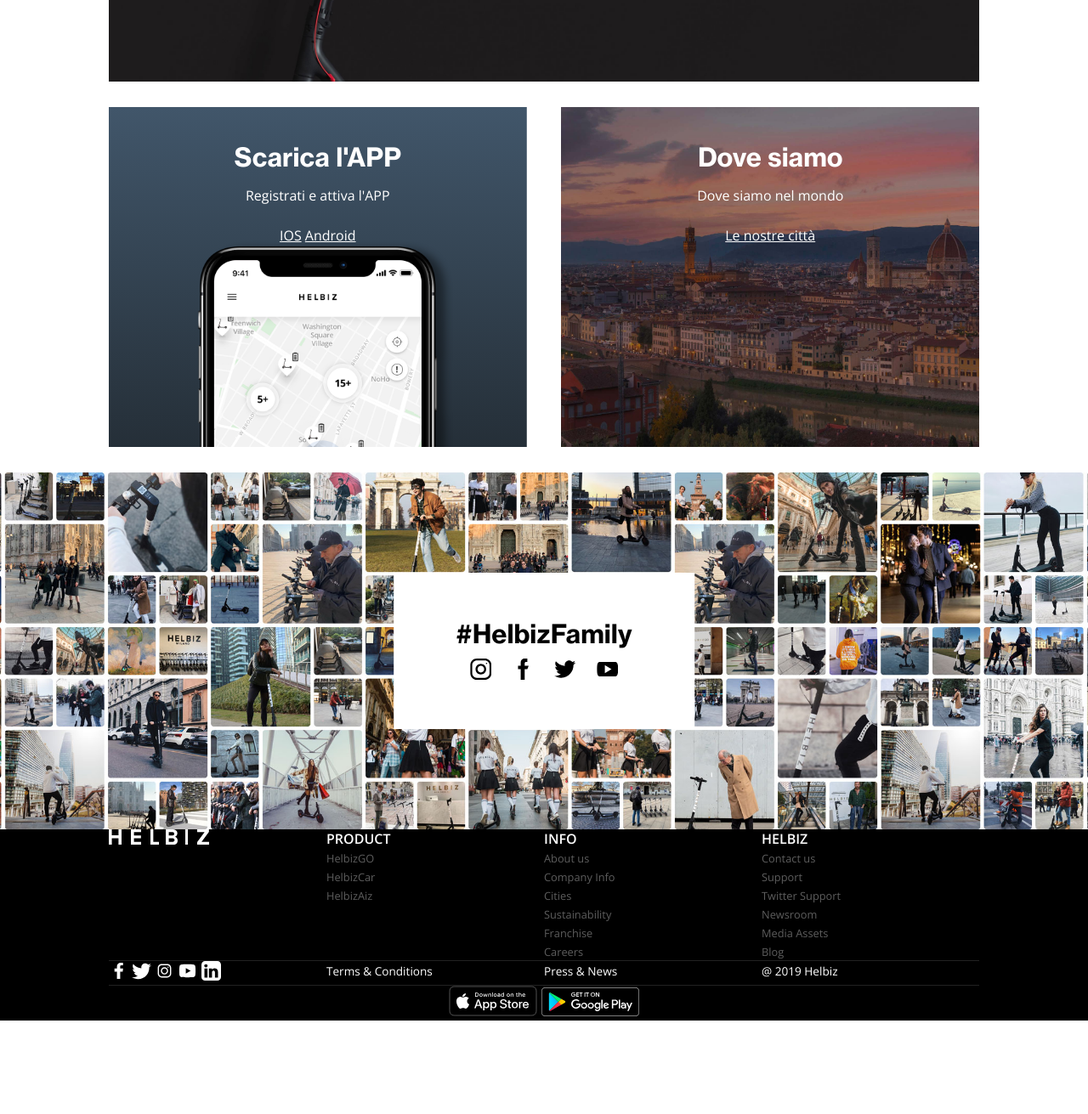
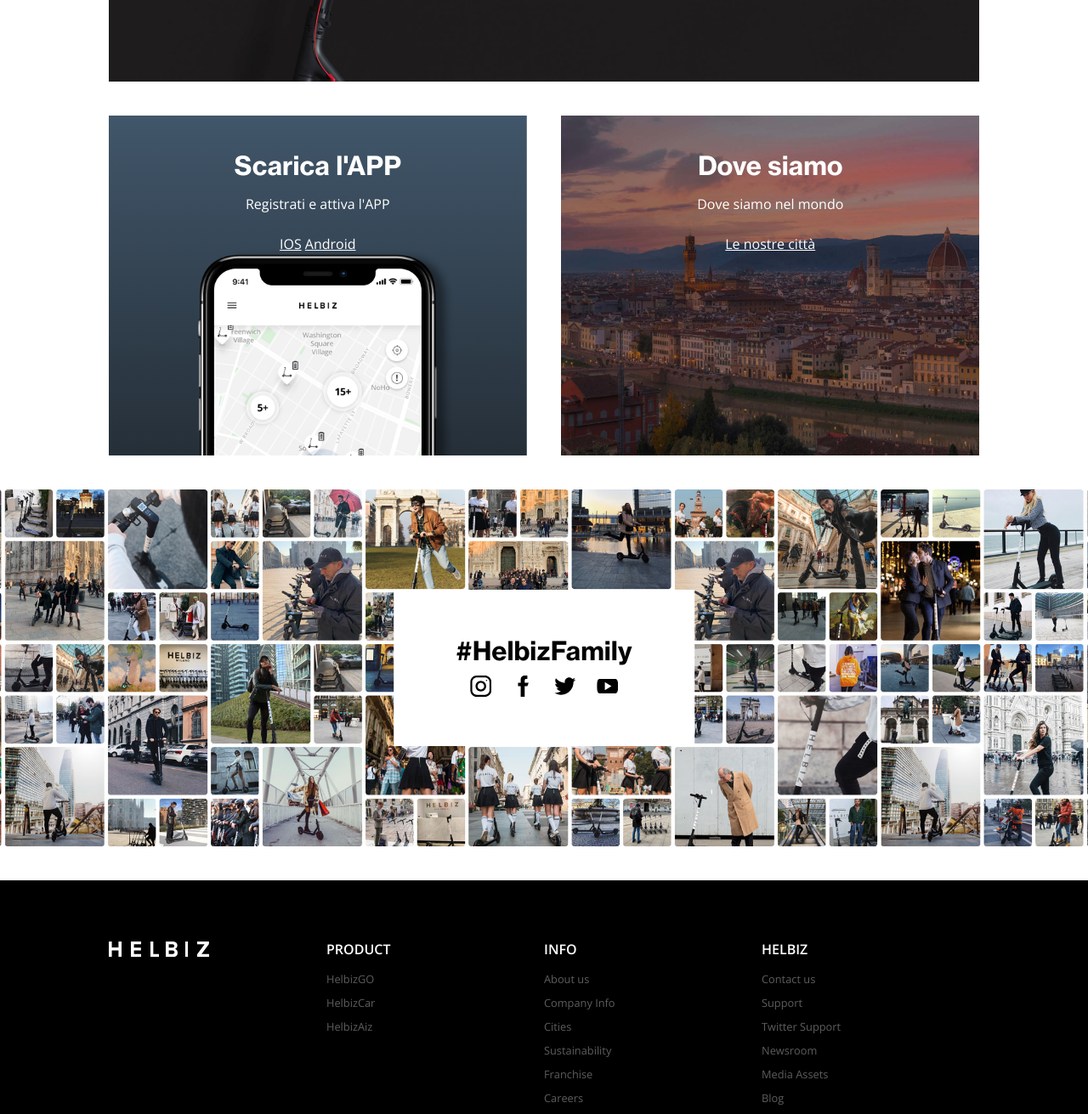
Before and after one commit to maccceo/html-css-helbiz, a plain HTML site: page index.html in a window 1280 px wide. Shown: the part 2400-3711 px from the top of the page at 85% size. Before the commit the page ends 3601 px from the top, so only its background shows below. Drawn offline with nearby package versions, Linux system fonts and the light colour scheme.

Commit message:
Aggiunti margini social e footer

```diff
--- a/index.html
+++ b/index.html
@@ -122,9 +122,9 @@
 
 	<footer class="main_padding">
 		<!-- sitemap -->
-		<div class="clearfix">
+		<div class=" sitemap clearfix">
 			<div class="col float_sx">
-				<img src="resources/images/helbiz-logo-white.svg">
+				<img id="logo" src="resources/images/helbiz-logo-white.svg">
 			</div>
 			<div class="col float_sx">
 				<p>product</p>
@@ -159,7 +159,7 @@
 		</div>
 
 		<!-- contatti -->
-		<div class=" footer-contacts clearfix">
+		<div class="footer-contacts clearfix">
 			<div id="social-icons" class="col float_sx">
 				<a href="#"><img src="resources/icons/fb-white.svg"></a>
 				<a href="#"><img src="resources/icons/twitter-white.svg"></a>
--- a/style.css
+++ b/style.css
@@ -244,7 +244,7 @@ header nav * {
 	background-size: 80%, 100%;
 	width: 48%;
 	height: 400px;
-	margin: 30px 0;
+	margin: 40px 0;
 }
 
 .puzzle-section_city {
@@ -252,7 +252,7 @@ header nav * {
 	background-size: cover;
 	width: 48%;
 	height: 400px;
-	margin: 30px 0;
+	margin: 40px 0;
 }
 
 .puzzle-section_phone h2,.puzzle-section_city h2 {
@@ -271,6 +271,7 @@ header nav * {
 	background-size: cover;
 	height: 420px;
 	position: relative;
+	margin-bottom: 40px;
 }
 
 .social-section_text {
@@ -319,7 +320,21 @@ footer .grey>li>a {
 	color: #5D5D5D;
 }
 
+.sitemap {
+	padding: 70px 0;
+}
+
+.sitemap #logo {
+	position: relative;
+	top: 2px;
+}
+
+.sitemap p {margin-bottom: 12px;}
+
+.sitemap li {margin-bottom: 6px}
+
 .footer-contacts {
+	padding: 30px 0;
 	border-top: 1px #222 solid;
 	border-bottom: 1px #222 solid;
 }
@@ -333,5 +348,10 @@ footer .grey>li>a {
 }
 
 #link-app-store {
+	padding: 20px 0;
 	text-align: center;
 }
+
+#link-app-store a:first-child {
+	padding-right: 10px;
+}
```
